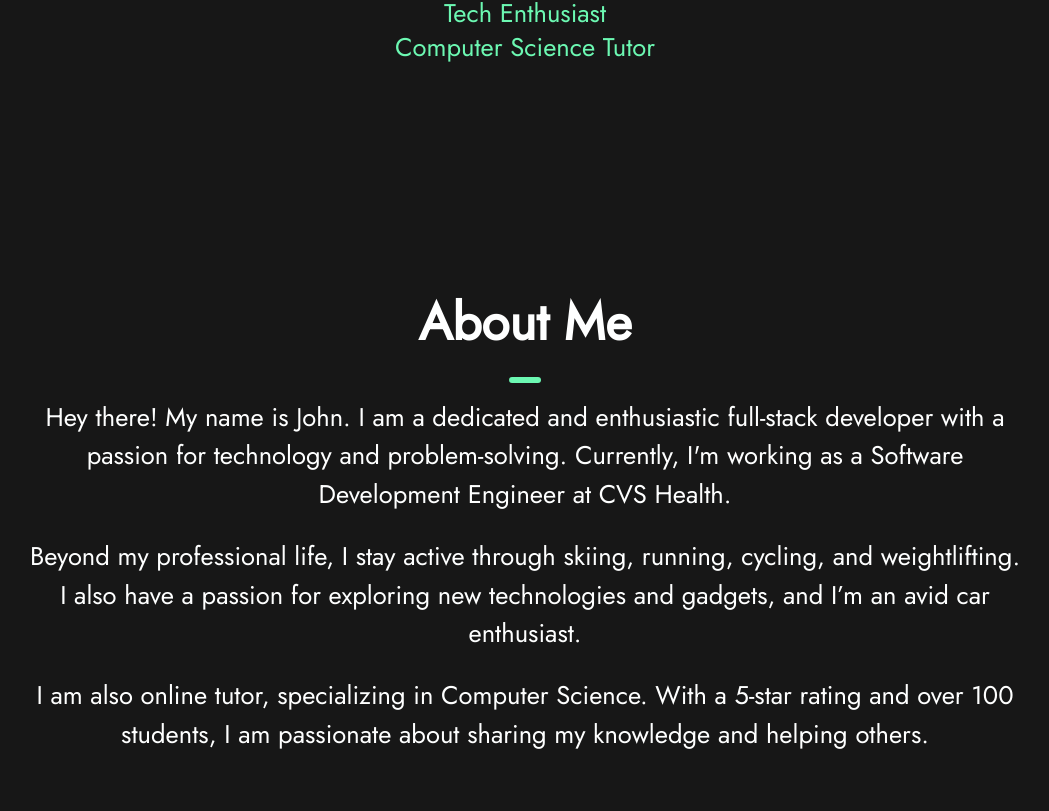
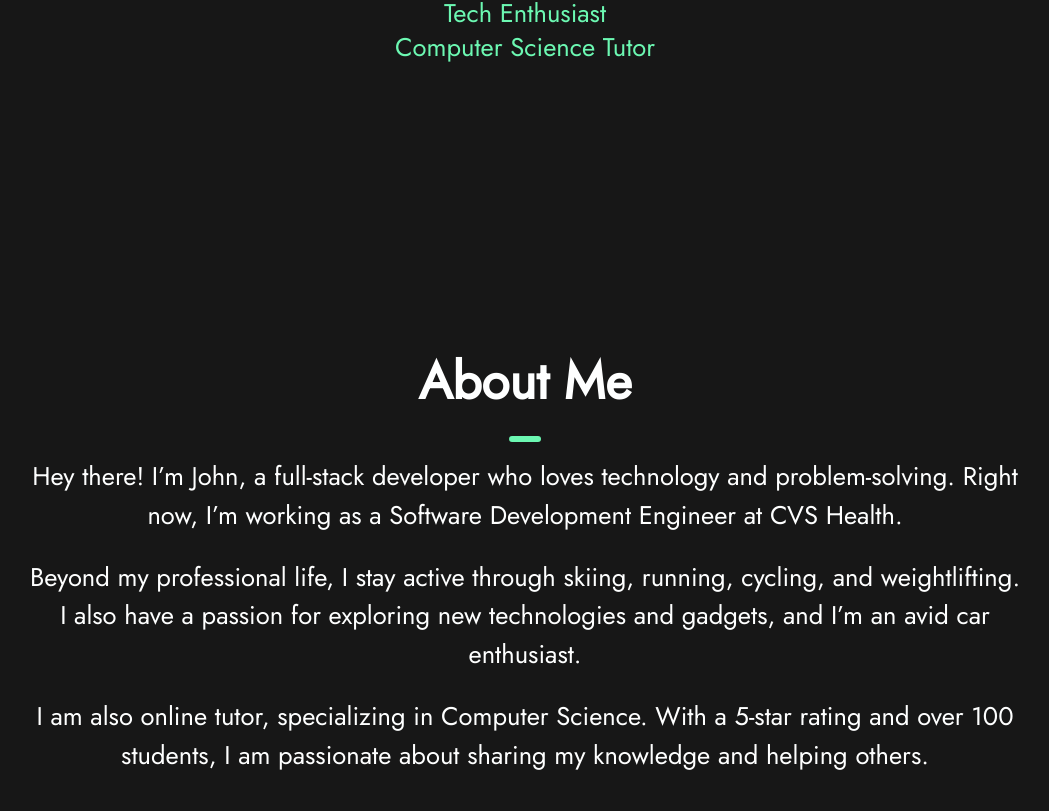
Before and after one commit to johnccarroll/portfolio, a React (Create React App) app: page / in a window 1280 px wide. Shown: the part 669-1480 px from the top of the page, without its empty margins (115-1164 px from the left). Built offline with nearby package versions, Linux system fonts and the light colour scheme.

Commit message:
spacing and about me changes

```diff
--- a/src/components/sections/About.js
+++ b/src/components/sections/About.js
@@ -28,8 +28,7 @@ const About = () => {
                         <StyledDivider />
                     </StyledGenericTitle>
                     <StyledGenericSubText component="h1" align="center">
-                        Hey there! My name is John. I am a dedicated and enthusiastic full-stack developer with a
-                        passion for technology and problem-solving. Currently, I'm working as a Software Development Engineer at CVS Health.
+                        Hey there! I’m John, a full-stack developer who loves technology and problem-solving. Right now, I’m working as a Software Development Engineer at CVS Health.
                     </StyledGenericSubText>
                     <br />
                     <StyledGenericSubText component="h1" align="center">
--- a/src/components/sections/Styles.js
+++ b/src/components/sections/Styles.js
@@ -13,7 +13,7 @@ export const StyledDivider = styled("div")(({ theme }) => ({
 }));
 
 export const StyledGenericRoot = styled("section")(({ theme }) => ({
-  minHeight: "100vh",
+  minHeight: "110vh",
   justifyContent: "center",
   display: "flex",
   flexWrap: "wrap",
```
